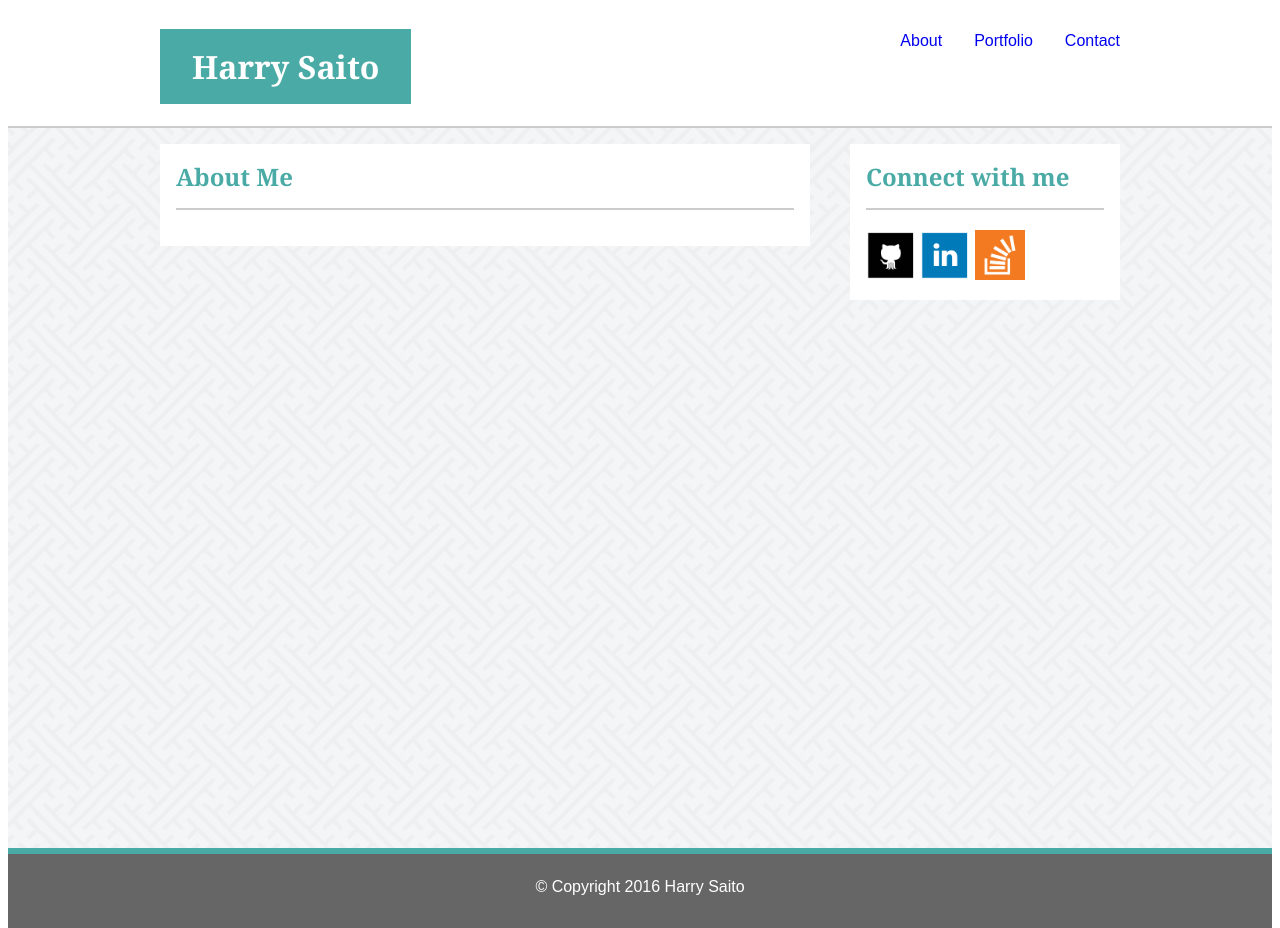
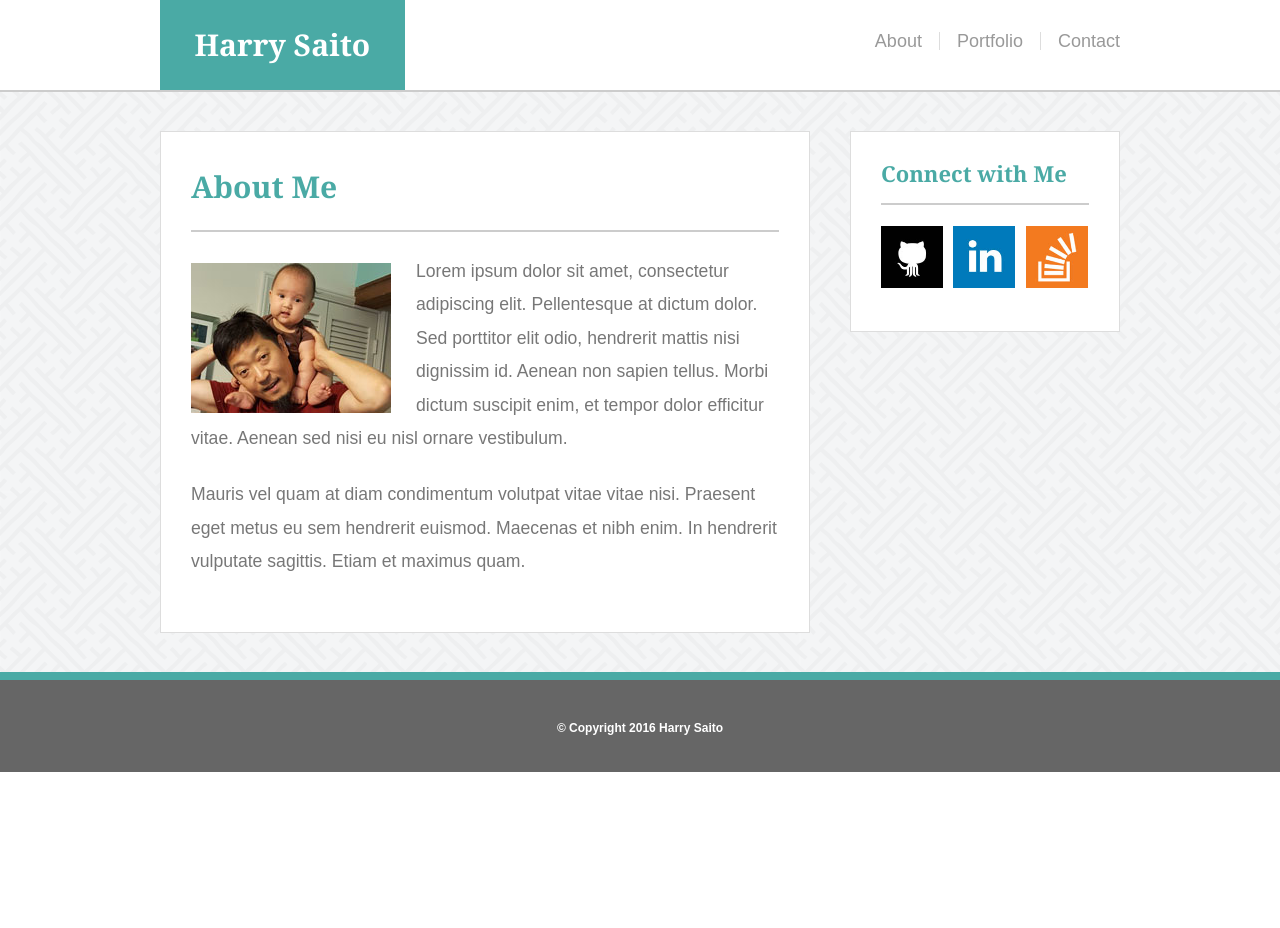
Before and after one commit to hhsaito/New-Basic-Portfolio, a PHP site: page / in a window 1280 px wide. After the commit the page ends 772 px from the top, so only its background shows below. Run offline with PHP 8.4, Linux system fonts and the light colour scheme; some libraries are stand-ins or nearby versions.

Commit message:
New homework 1 files.

```diff
--- a/assets/css/styles.css
+++ b/assets/css/styles.css
@@ -1,18 +1,13 @@
 * {
 	box-sizing: border-box;
-}
-html, body {
-	height: 100%;
 }
 body {
 	font-family: 'Arial', 'Helvetica Neue', Helvetica, sans-serif;
 	color: #777777;
-	margin: 0;
-	padding: 0;
 }
-h1, h2 {
-	font-family: 'Georgia', Times, Times New Roman, serif;
-	font-weight: bold;
+h1, h2, h3 {
+	font-family: 'Georgia', Times, 'Times New Roman', serif;
+	font-weight: 700;
 }
 header {
 	position: relative;
@@ -22,25 +17,31 @@ header {
 header h1 {
 	background-color: #4aaaa5;
 	color: #FFFFFF;
-	font-size: 28px;
 	display: inline-block;
-	padding: 0.5em 1em;
+	padding: 1em 1.15em;
+	font-size: 30px;
 }
 header ul {
 	float: right;
-	margin-top: 0.8em;
+	margin-top: 2em;
 }
 header ul li {
 	float: left;
-	padding: 0.5em 1em;
+	padding: 0 17px;
 	list-style: none;
-
+	font-size: 18px;
+	border-right: 1px solid #dddddd;
 }
-header ul li a {
+header ul li a, header ul li a:visited {
 	text-decoration: none;
+	color: #999999;
+}
+header ul li a:hover {
+	color: red;
 }
 header ul li:last-child {
 	padding-right: 0;
+	border-right: none;
 }
 .width-960 {
 	width: 960px;
@@ -50,42 +51,131 @@ header ul li:last-child {
 	clear: both;
 }
 main {
-	background-image: url("../images/sayagata-400px.png");
-	min-height: 100%;
-	margin: 0 auto -80px;
+	background-image: url("../../assets/images/sayagata-400px.png");
+	margin: 0 auto/*-80px*/;
 }
 main h2 {
 	color: #4aaaa5;
 	border-bottom: 2px solid #cccccc;
-	padding: 0 0 0.65em;
-	margin-top: 0;
+
 }
 section {
 	width: 650px;
 	float: left;
 	background: #ffffff;
-	padding: 1em;
-	margin: 1em 0;
+	border: 1px solid #dddddd;
+	margin: 39px 0;
+	padding: 30px;
+}
+section h2 {
+	font-size: 30px;
+	margin-top: 10px;
+	padding: 0 0 28px;
+}
+section p {
+	font-size: 1.1em;
+    line-height: 1.9em;
+    margin: 1.3em 0;
+}
+#about-image {
+	float: left;
+	margin-top: 31px;
+    margin-right: 25px;
+}
+#portfolio-links div {
+	width: 274px;
+	height: 205px;
+	float: left;
+	margin: 2.5em 0 16px 0;
+}
+#portfolio-links div:nth-child(2n) {
+	margin-right: 2.5em;
+}
+#portfolio-links div h3 {
+	background-color: #4aaaa5;
+    color: #ffffff;
+    font-size: 1.35em;
+    font-weight: normal;
+    margin-top: 6.3em;
+    padding: 19px;
+    text-align: center;
+}
+#hangman {
+	background-image: url('../../assets/images/vader.jpg');
+}
+#rpg {
+	background-image: url('../../assets/images/turntable.jpg');
+}
+#trivia {
+	background-image: url('../../assets/images/earbuds.jpg');
+}
+/* Just to change things up */
+#portfolio-links div:nth-child(5) {
+	background-image: url('../../assets/images/ipod.jpg');
+}
+#portfolio-links div:nth-child(6) {
+	background-image: url('../../assets/images/iPad.jpg');
 }
 aside {
 	float: right;
 	width: 270px;
 	background: #ffffff;
-	padding: 1em;
-	margin: 1em 0;
+	border: 1px solid #dddddd;
+	padding: 30px 30px 40px;
+	margin: 39px 0 0;
+}
+aside h2 {
+	font-size: 22px;
+	padding: 0 0 0.85em;
 }
 aside img {
-	width: 50px;
-	height: 50px;
+	width: 62px;
+	height: 62px;
+	margin-top: 21px;
+	margin-right: 6px;
+}
+aside img:last-child {
+	margin-right: 0;
+}
+form {
+	margin: 1.7em 0 0;
+}
+label {
+	font-size: 1.2em;
+	color: #777777;
+}
+input[type=text], input[type=textarea] {
+	display: block;
+	width: 100%;
+	margin: 0.6em 0 1.2em;
+}
+input[type=text] {
+	padding: 8px;
+}
+input[type=textarea] {
+	height: 200px;
+}
+input[type=submit] {
+	color: #ffffff;
+	background-color:  #4AAAA5;
+	border: none;
+	margin-top: 0.25em;
+    padding: 0.4em 1.35em;
+    font-size: 1.2em;
+}
+input[value="John Smith"], input[value="example@gmail.com"] {
+	color: a9a9a9;
 }
 footer {
 	background-color: #666666;
 	padding: 0.5em;
-	border-top: 6px solid #4AAAA5;
-	height: 80px;
+	border-top: 8px solid #4AAAA5;
+	height: 100px;
 	color: #fff;
 	text-align: center;
 }
-.push {
-	height: 80px;
+footer p {
+	font-size: 0.75em;
+    font-weight: 700;
+    margin-top: 2.9em;
 }
--- a/index.html
+++ b/index.html
@@ -2,104 +2,15 @@
 <html>
 <head>
 	<title>Harry Saito</title>
-	<link rel="stylesheet" type="text/css" href="assets/reset.css">
-	<style>
-		* {
-			box-sizing: border-box;
-		}
-		html, body {
-			height: 100%;
-		}
-		body {
-			font-family: 'Arial', 'Helvetica Neue', Helvetica, sans-serif;
-			color: #777777;
-
-		}
-		h1, h2 {
-			font-family: 'Georgia', Times, Times New Roman, serif;
-		}
-		header {
-			position: relative;
-			background-color: #ffffff;
-			border-bottom: 2px solid #cccccc;
-		}
-		header h1 {
-			background-color: #4aaaa5;
-			color: #FFFFFF;
-			display: inline-block;
-			padding: 0.5em 1em;
-
-		}
-		header ul {
-			float: right;
-		}
-		header ul li {
-			float: left;
-			padding: 0.5em 1em;
-			list-style: none;
-
-		}
-		header ul li a {
-			text-decoration: none;
-		}
-		header ul li:last-child {
-			padding-right: 0;
-		}
-		.width-960 {
-			width: 960px;
-			margin: 0 auto;
-			display: table;
-			content: "";
-			clear: both;
-		}
-		main {
-			background-image: url("assets/images/sayagata-400px.png");
-			min-height: 100%;
-			margin: 0 auto -80px;
-		}
-		main h2 {
-			color: #4aaaa5;
-			border-bottom: 2px solid #cccccc;
-			padding: 0 0 0.65em;
-			margin-top: 0;
-		}
-		section {
-			width: 650px;
-			float: left;
-			background: #ffffff;
-			padding: 1em;
-			margin: 1em 0;
-		}
-		aside {
-			float: right;
-			width: 270px;
-			background: #ffffff;
-			padding: 1em;
-			margin: 1em 0;
-		}
-		aside img {
-			width: 50px;
-			height: 50px;
-		}
-		footer {
-			background-color: #666666;
-			padding: 0.5em;
-			border-top: 6px solid #4AAAA5;
-			height: 80px;
-			color: #fff;
-			text-align: center;
-		}
-		.push {
-			height: 80px;
-		}
-	</style>
+	<link rel="stylesheet" type="text/css" href="assets/css/reset.css">
+	<link rel="stylesheet" type="text/css" href="assets/css/styles.css">
 </head>
 <body>
 	<header>
 		<div class="width-960">
 			<h1>Harry Saito</h1>
 			<ul>
-				<li><a href="about.html">About</a></li>
+				<li><a href="index.html">About</a></li>
 				<li><a href="portfolio.html">Portfolio</a></li>
 				<li><a href="contact.html">Contact</a></li>
 			</ul>
@@ -109,12 +20,14 @@
 		<div class="width-960">
 			<section>
 				<h2>About Me</h2>
+				<img src="assets/images/hh.jpg" alt="Harry" id="about-image">
+				<p> Lorem ipsum dolor sit amet, consectetur adipiscing elit. Pellentesque at dictum dolor. Sed porttitor elit odio, hendrerit mattis nisi dignissim id. Aenean non sapien tellus. Morbi dictum suscipit enim, et tempor dolor efficitur vitae. Aenean sed nisi eu nisl ornare vestibulum.</p><p>Mauris vel quam at diam condimentum volutpat vitae vitae nisi. Praesent eget metus eu sem hendrerit euismod. Maecenas et nibh enim. In hendrerit vulputate sagittis. Etiam et maximus quam.</p>
 			</section>
 			<aside>
-				<h2>Connect with me</h2>
-				<img src="assets/images/github.png">
-				<img src="assets/images/linkedin.png">
-				<img src="assets/images/overflow.png">
+				<h2>Connect with Me</h2>
+				<img src="assets/images/github.jpg">
+				<img src="assets/images/linkedin.jpg">
+				<img src="assets/images/overflow.jpg">
 			</aside>
 		</div>
 		<div class="push"></div>
```
Also changed, not shown: contact.html (+46 -0 lines), portfolio.html (+12 -7 lines), assets/images/earbuds.jpg (added), assets/images/github.jpg (added), assets/images/hh.jpg (added), assets/images/ipad.jpg (added), assets/images/ipod.jpg (added), assets/images/linkedin.jpg (added), assets/images/overflow.jpg (added), assets/images/turntable.jpg (added), assets/images/vader.jpg (added).
